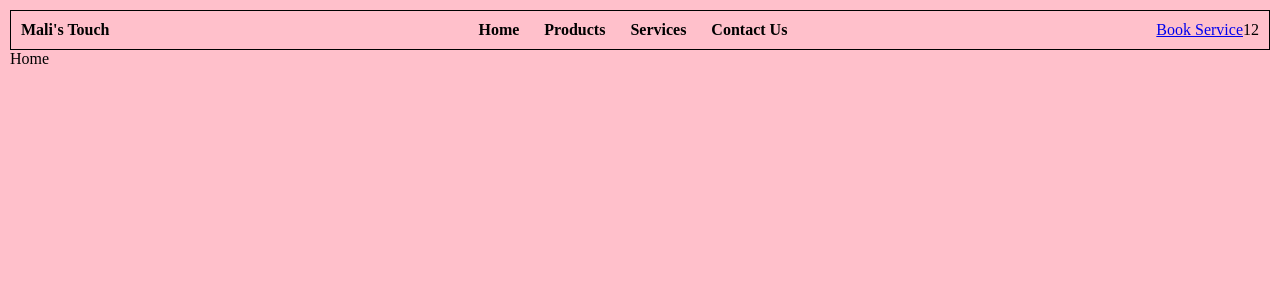
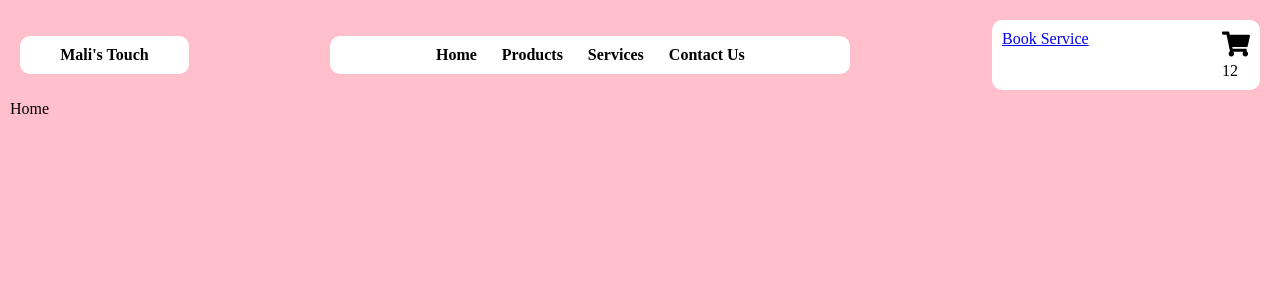
Before and after one commit to developer866/MakeUpStore, a React (Vite) app: page / in a window 1280 px wide. Shown: the top 300 px of the page. Built offline with nearby package versions, Linux system fonts and the light colour scheme.

Commit message:
Add react-icons dependency and update Carticon and Navbar components for improved UI

```diff
--- a/package.json
+++ b/package.json
@@ -12,6 +12,7 @@
   "dependencies": {
     "react": "^19.2.0",
     "react-dom": "^19.2.0",
+    "react-icons": "^5.5.0",
     "react-router-dom": "^7.9.6"
   },
   "devDependencies": {
--- a/src/components/Carticon.jsx
+++ b/src/components/Carticon.jsx
@@ -1,8 +1,29 @@
 import React from 'react'
 import { Link } from 'react-router-dom'
+import { FaShoppingCart } from 'react-icons/fa'
 function Carticon(props) {
   return (
-    <div>{props.totalItem}</div>
+
+    <>
+      <style>
+            {`
+            .btn{
+             display:Block;
+            }
+             @media(max-width:600px){
+             .btn{
+             display:none;}
+             }
+            `
+            }
+        </style>
+      <div>
+
+        <FaShoppingCart size={28} />
+        <div>{props.totalItem}</div>
+      </div>
+    </>
+
   )
 }
 
--- a/src/components/Navbar.css
+++ b/src/components/Navbar.css
@@ -1,28 +1,52 @@
-.logo {
-  /* font-size: 1.3rem; */
-}
-
 .navbar {
-  /* width: 100%; */
   display: flex;
   justify-content: space-between;
   align-items: center;
-  border: 1px solid;
+  /* border: 1px solid white; */
+  border-radius: 10px;
   padding: 10px;
 }
 
 /* Logo styling */
-.navbar-logo {
+.logo {
   width: 30%;
+  background: white;
+  border-radius: 10px;
+  padding: 10px;
+  text-align: center;
 }
-.cart{
-  display: flex;
-}
-.BookServiceButton{
-  display: hidden;
+.cart {
+  display: none;
+  background: white;
+  border-radius: 10px;
+  padding: 10px;
 }
 @media (min-width: 768px) {
-  .navbar-logo {
+  .cart {
+    display: flex;
+    min-width: 20%;
+    justify-content: space-between;
+  }
+}
+.mobilecart{
+  display: flex;
+  justify-content: space-between;
+  align-items:center;
+  gap: 10px;
+}
+
+.BookServiceButton {
+  display: none;
+}
+
+@media (min-width: 768px) {
+  .BookServiceButton {
+    display: block;
+  }
+}
+
+@media (min-width: 768px) {
+  .logo {
     width: 12%;
   }
 }
@@ -38,16 +62,22 @@
     gap: 25px;
     list-style: none;
     font-weight: bold;
+    background: white;
+    padding: 10px;
+    border-radius: 10px;
+    min-width: 500px;
+    /* text-align: center; */
+    justify-content: center;
   }
 
   .navbar-links a {
     text-decoration: none;
-    color:black;
+    color: black;
     transition: color 0.3s;
   }
 
   .navbar-links a:hover {
-    color: #a0430a;
+    color: white;
   }
 }
 
@@ -107,14 +137,14 @@
   display: flex;
   flex-direction: column;
   gap: 25px;
-  color: #a0430a;
+  color: white;
 }
 
 .menu-links a {
   text-decoration: none;
-  /* color: #555; */
-  color: #a0430a;
-  /* font-size: 1.1rem; */
+
+  color: Black;
+
   transition: color 0.3s;
 }
 
--- a/src/components/Navbar.jsx
+++ b/src/components/Navbar.jsx
@@ -38,20 +38,27 @@ function Navbar() {
               </Link>
             </ul>
           </section>
+
           <section className="cart">
-            <Button  text="Book Service" link='Booking' />
-            <Carticon totalItem="12"/>
+            <div className='BookServiceButton' >
+
+              <Button text="Book Service" link='Booking' />
+            </div>
+            <Carticon totalItem="12" />
           </section>
 
           {/* mobile menu */}
           <section className="mobile-menu">
             {/* hamburger icon */}
+            <div className="mobilecart">
+              <Carticon totalItem="12" />
               <img
                 src="/Images/bars-solid-full.svg"
                 className="menu-icon"
                 alt="menu"
                 onClick={handleClicks}
               />
+            </div>
 
             {showMenu && (
               <div className="menu-popup">
```
Also changed, not shown: 1 other file (tests, documents, lock files or other folders). Lines whose indentation alone changed are shown as unchanged.
